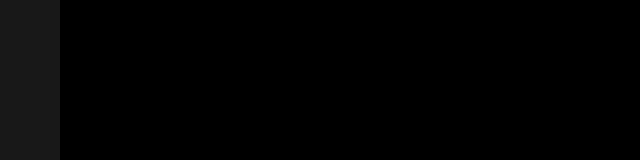
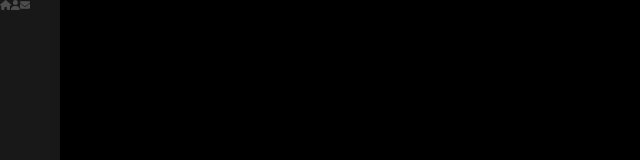
Before and after one commit to Fiddler46/portfolio, a React (Create React App) app: page / in a window 1280 px wide. Shown: the top 160 px of the page, without its empty margins (0-640 px from the left). Built offline with nearby package versions, Linux system fonts and the light colour scheme.

Commit message:
Nav routes and icons added

```diff
--- a/src/components/Sidebar/index.js
+++ b/src/components/Sidebar/index.js
@@ -1,11 +1,27 @@
+import { NavLink } from 'react-router-dom';
 import './index.scss';
+import { FontAwesomeIcon } from '@fortawesome/react-fontawesome';
+import { faEnvelope, faHome, faUser } from '@fortawesome/free-solid-svg-icons';
 
 const Sidebar = () => (
     <div className='nav-bar'>
         {/* <Link className='logo' to = '/'>
 
         </Link> place for future logo?    */}
+        <nav>
+            <NavLink exact ='true' activeclassname ='active' to = '/'>
+                <FontAwesomeIcon icon={faHome} color="#4d4d4e" />
+            </NavLink>
+            <NavLink exact ='true' activeclassname ='active' className="about-link" to = '/about'>
+                <FontAwesomeIcon icon={faUser} color="#4d4d4e" />
+            </NavLink>
+            <NavLink exact ='true' activeclassname ='active' className="contact-link" to = '/contact'>
+                <FontAwesomeIcon icon={faEnvelope} color="#4d4d4e" />
+            </NavLink>
+        </nav>
+
     </div>
+
 )
 
 export default Sidebar
```
